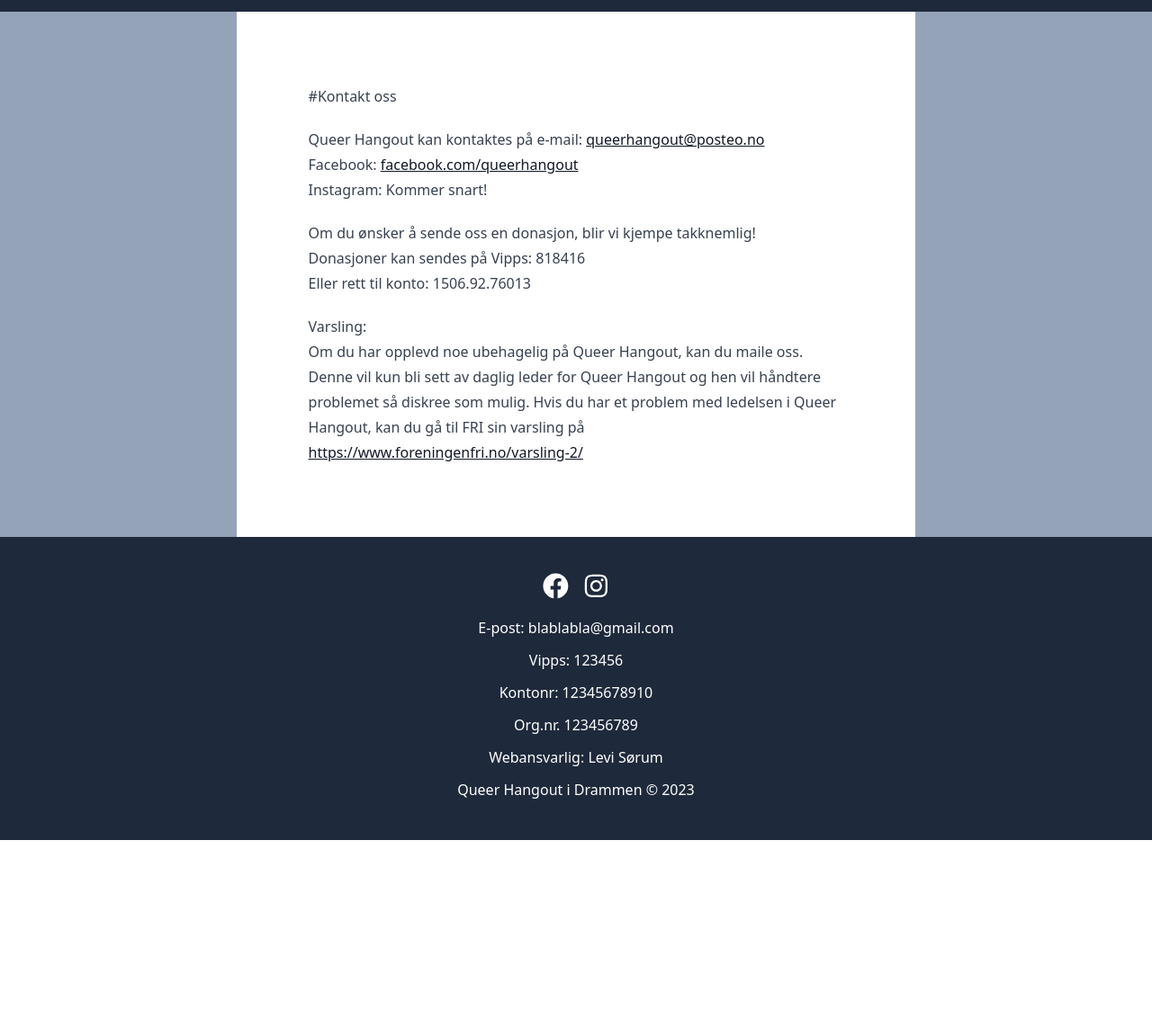
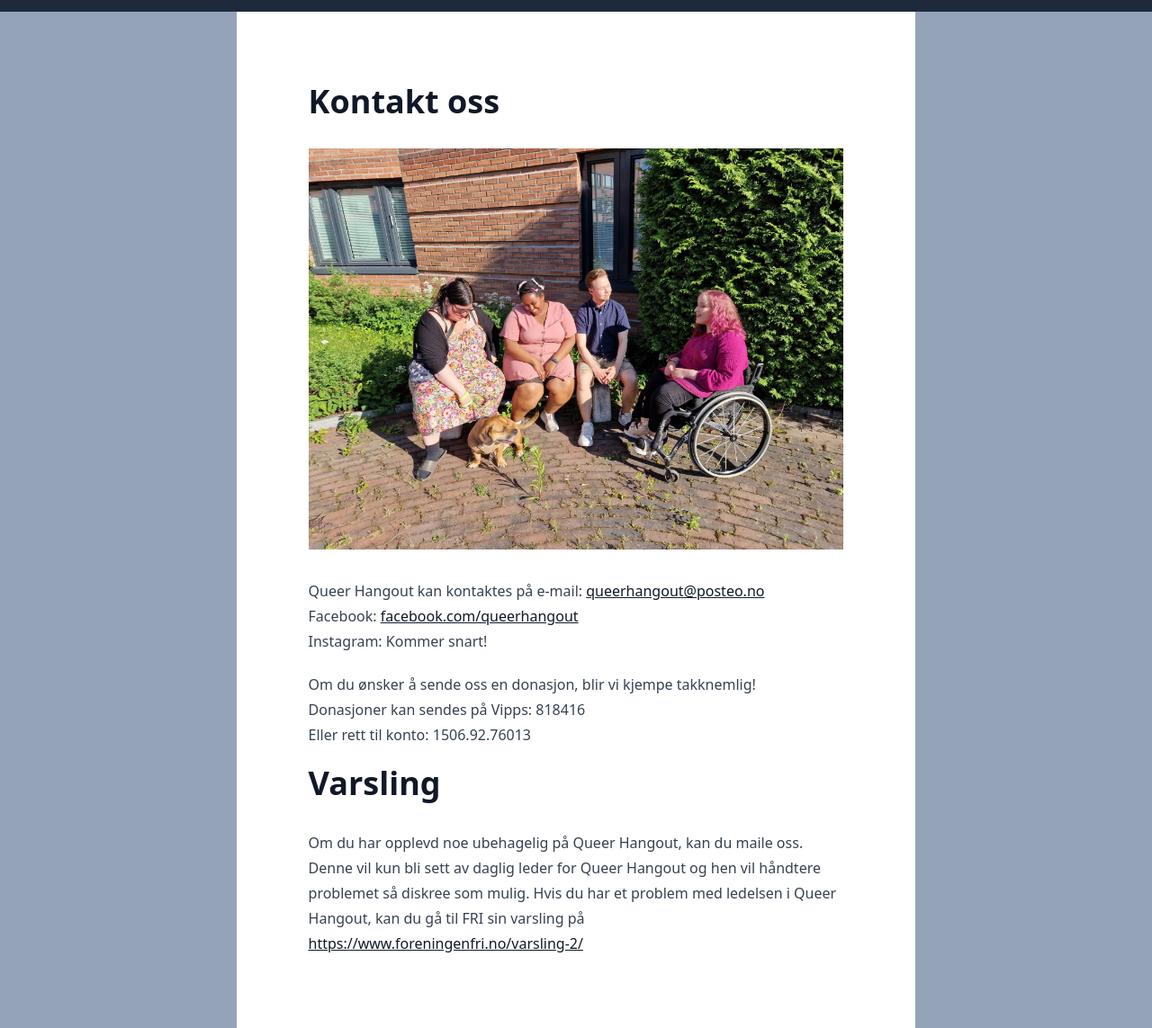
Before and after one commit to Queer-Hangout/queer-hangout-hjemmeside, a Gatsby site: page /kontakt-oss in a window 1280 px wide. Shown: the part 131-1274 px from the top of the page at 90% size. Before the commit the page ends 1065 px from the top, so only its background shows below. Built offline with nearby package versions, Linux system fonts and the light colour scheme; Gatsby itself is replaced by a stand-in of ours.

Commit message:
Update kontaktoss.mdx

```diff
--- a/content/pages/kontaktoss.mdx
+++ b/content/pages/kontaktoss.mdx
@@ -5,7 +5,9 @@
 menu: 5
 ---
 
-#Kontakt oss
+# Kontakt oss
+
+![4 personer sitter i på en benk ute i solen. En hund er i bånd. De ser og smiler mot hverandre.](../images/ute.jpg)
 
 Queer Hangout kan kontaktes på e-mail: [queerhangout@posteo.no](mailto:queerhangout@posteo.no)
 Facebook: [facebook.com/queerhangout](https://facebook.com/queerhangout)
@@ -17,5 +19,5 @@
 
 
 
-Varsling:
+# Varsling
 Om du har opplevd noe ubehagelig på Queer Hangout, kan du maile oss. Denne vil kun bli sett av daglig leder for Queer Hangout og hen vil håndtere problemet så diskree som mulig. Hvis du har et problem med ledelsen i Queer Hangout, kan du gå til FRI sin varsling på https://www.foreningenfri.no/varsling-2/
```
